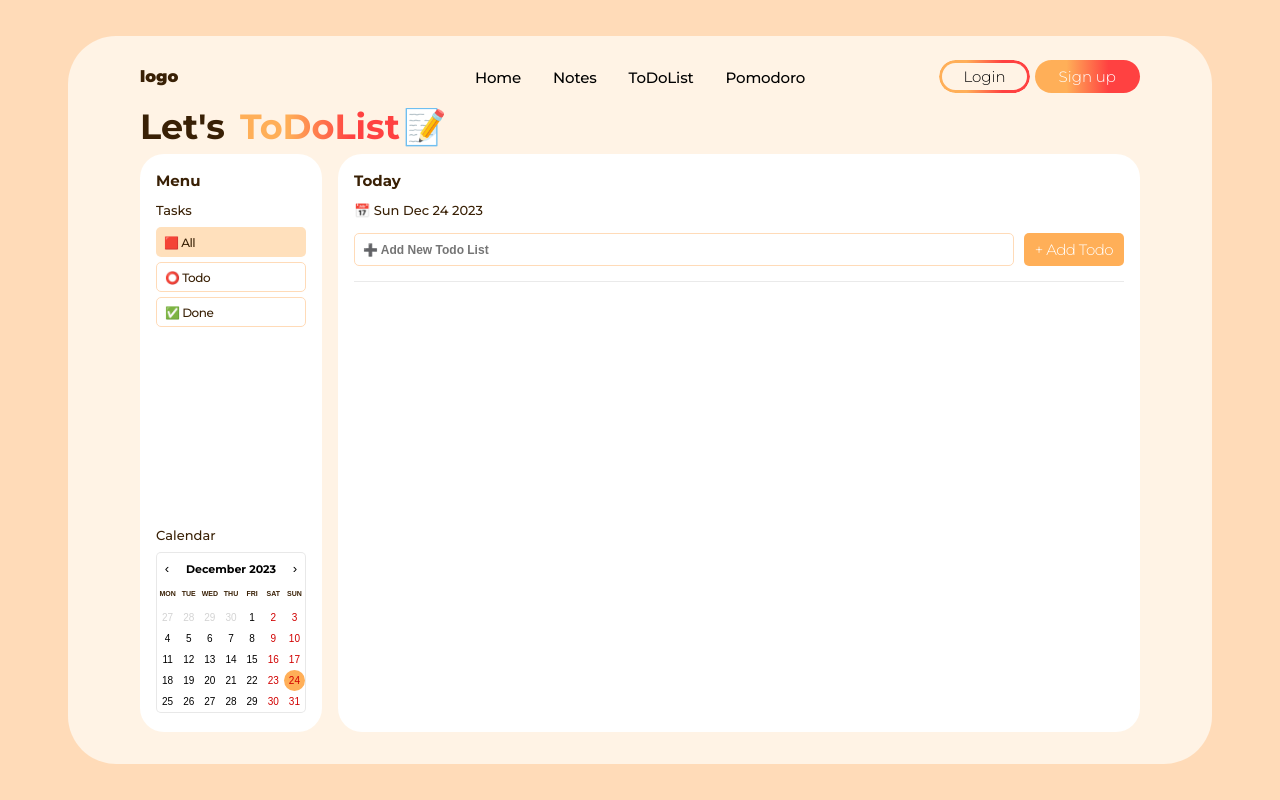
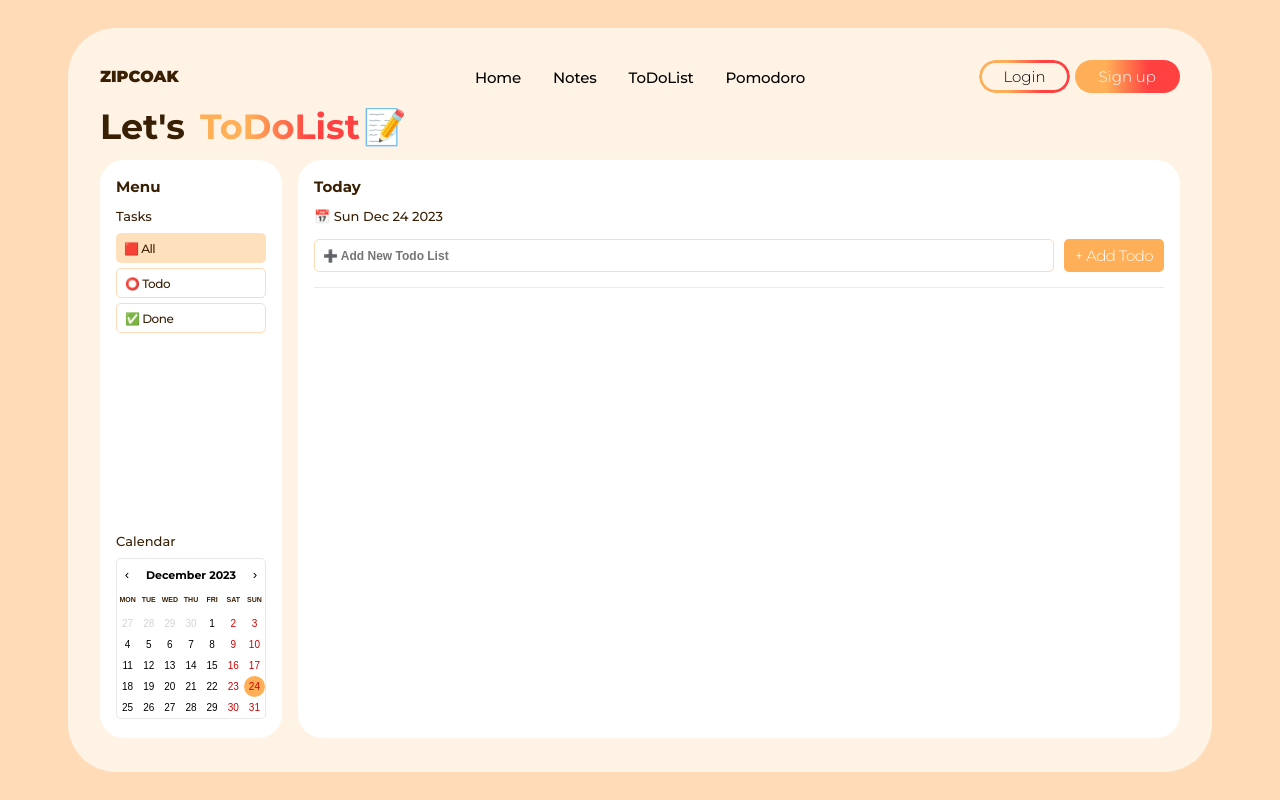
Before and after one commit to sooozi/study-app_ver.01, a React (Create React App) app: page /ToDoList in a window 1280 px wide. Built offline with nearby package versions, Linux system fonts and the light colour scheme.

Commit message:
240106_스터디앱_레이아웃 수정

```diff
--- a/src/App.js
+++ b/src/App.js
@@ -10,13 +10,13 @@ const AppWrap = styled.div`
   width: 100%;
   max-width: 1080px;
   border-radius: 3rem;
-  padding: 1.5rem 2rem;
+  padding: 2rem;
   margin: 0 50px;
   height: 85vh;
 `;
 
 const Container = styled.div`
-  max-width: 1000px;
+  /* max-width: 1000px; */
   width: 100%;
   height: 100%;
   margin: 0 auto;
--- a/src/components/Title.js
+++ b/src/components/Title.js
@@ -12,7 +12,7 @@ const TitTxt = styled.h3`
   display: inline-block;
   font-weight: 700;
   font-size: ${txtSize.titLarge};
-  margin-bottom: 10px;
+  margin-bottom: 1rem;
 `;
 
 const GradaTitTxt = styled(TitTxt) `
--- a/src/layout/Header.js
+++ b/src/layout/Header.js
@@ -58,7 +58,7 @@ function Header() {
     return (
       <>
         <HeaderWrap>
-            <LogoWrap>logo</LogoWrap>
+            <LogoWrap>ZIPCOAK</LogoWrap>
             <NavBar />
             <UserWrap>
                 <ToastBox>
```
